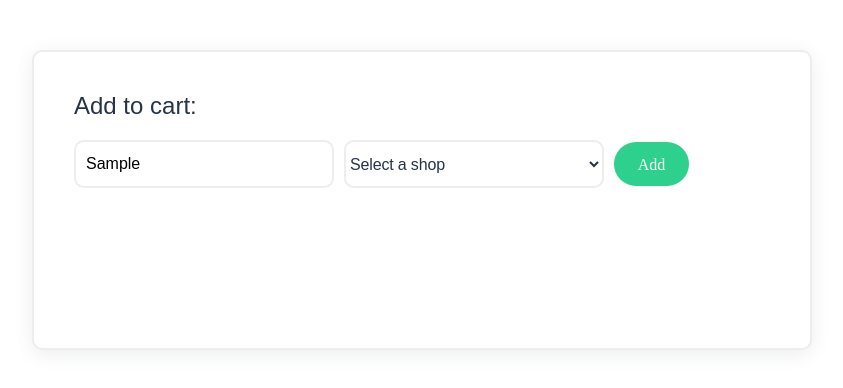
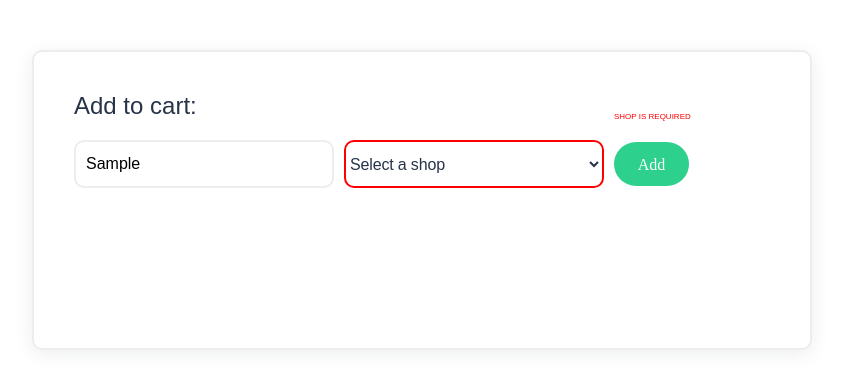
Before and after one commit to rbeaujon/shoppingCart, a React (Create React App) app: page / in a window 1280 px wide. Both pictures are taken after typing "Sample" into the empty fields and a click on the button "Add". Shown: the top 388 px of the page, without its empty margins (18-861 px from the left). Built offline with nearby package versions, Linux system fonts and the light colour scheme; data requests are answered from the project's data file; the HTML template or start-up script is replaced by a standard one.

Commit message:
feat: added form validations with error message
the UX was improved showing the error when the user try to add a new product and is miss some required field

```diff
--- a/src/components/cart/cart.scss
+++ b/src/components/cart/cart.scss
@@ -110,4 +110,12 @@
       color: #273348;
     }
   }
+  &__error {
+    color: red;
+    position: absolute;
+    left:580px;
+    top: 60px;
+    font-size: 8px;
+    text-transform: uppercase;
+  }
 }
--- a/src/components/cart/cart.tsx
+++ b/src/components/cart/cart.tsx
@@ -1,21 +1,31 @@
 import { useEffect, useState } from "react";
 import { useDispatch, useSelector } from 'react-redux';
 import { RootState } from '../../store/index';
-import { cartNameSelected, shopSelected, addToCart, deleteFromCart } from '../../store/onoff/cart.actions';
-import { Product } from '../../store/onoff/cart.types';
+import { cartNameSelected, addToCart, deleteFromCart } from '../../store/onoff/cart.actions';
+import { Product, Error } from '../../store/onoff/cart.types';
 import { ShopList } from "../shopList/shopList";
 import { Button } from "../utils/button/button";
 import TextInput from '../utils/textInput/textInput';
+
 import './cart.scss';
 
 export const Cart = () => {
   const [products, setProducts] = useState<Product[]>([]);
   const dispatch = useDispatch();
   const cart = useSelector((state: RootState) => state.cart);
+  const [error, setError] = useState<Error>({});
 
   const handleAddClick = () => {
     if (cart.isShopSelected && cart.isProductSelected) {
+      setError({})
       dispatch<any>(addToCart());
+      dispatch(cartNameSelected({ name: ''}))
+    } else if(!cart.isShopSelected && !cart.isProductSelected) {
+      setError({message: 'Shop and name are required', shopError: true, nameError: true})
+    } else if(!cart.isProductSelected){
+      setError({message: 'Name is required', nameError: true})
+    } else {
+      setError({message: 'Shop is required', shopError: true})
     }
   }
 
@@ -33,7 +43,9 @@ export const Cart = () => {
 
   return (
     <div className="cart">
+
       <label className="cart__title">Add to cart:</label>
+
       <TextInput
         type="text"
         id="name"
@@ -42,13 +54,17 @@ export const Cart = () => {
         value={cart.productName}
         onChange={(e)=> dispatch(cartNameSelected({ name: e.target.value }))}
         required
+        error={error.nameError ? true : false}
       />
-      <ShopList />
+
+      <ShopList error={error.shopError ? true : false}/>
+
       <Button
         id="add"
         className="cart__addButton"
         onClick={() => handleAddClick()}
       >Add</Button>
+
       <div className="cart__products">
         {products.map((product: Product, index: number) => (
           <div key={index}>
@@ -56,13 +72,15 @@ export const Cart = () => {
             <span className="cart__products--name">{product.name}</span>
             <input type="button"
               id="delete"
-              className="cart__deleteButton"
+              className="cart__deleteButton "
               value="Delete"
               onClick={() => handleDeleteClick(index)}
+
             />
           </div>
         ))}
       </div>
+      {error.message && <span className="cart__error">{error.message}</span>}
     </div>
   )
 }
--- a/src/components/shopList/shopList.scss
+++ b/src/components/shopList/shopList.scss
@@ -14,5 +14,8 @@
     line-height: 19px;
     letter-spacing: -0.01em;
     color: #273348;
+    &.--error {
+      border-color: red;
+    }
   }
 }
--- a/src/components/shopList/shopList.tsx
+++ b/src/components/shopList/shopList.tsx
@@ -10,9 +10,10 @@ interface Shop {
   sortOrder: number;
 }
 
-export const ShopList = () => {
+export const ShopList = (props: { error: boolean }) => {
   const [shops, setShops] = useState<Shop[]>([]);
   const [selectedShop, setSelectedShop] = useState<Shop | undefined>(undefined);
+  const { error, ...restProps } = props;
 
   const getShops = async () => {
     try {
@@ -39,7 +40,8 @@ export const ShopList = () => {
   return (
   <div className='shopList'>
     <select
-      className='shopList__select'
+      className={`shopList__select ${error ? '--error' : ''}`}
+
       onChange={handleShopSelect}>
 
       <option value="">Select a shop</option>
--- a/src/components/utils/textInput/textInput.scss
+++ b/src/components/utils/textInput/textInput.scss
@@ -1,5 +1,4 @@
 .textInput__input {
-
   box-sizing: border-box;
   display: flex;
   flex-direction: column;
@@ -16,6 +15,9 @@
   border-radius: 10px;
   padding-left: 10px;
   font-size: 16px;
+  &.--error {
+    border-color: red;
+  }
 
 
   &::placeholder {
--- a/src/components/utils/textInput/textInput.tsx
+++ b/src/components/utils/textInput/textInput.tsx
@@ -1,9 +1,11 @@
 import React, { FC, InputHTMLAttributes, useState } from 'react';
 import './textInput.scss';
 
-interface TextInputProps extends InputHTMLAttributes<HTMLInputElement> {}
+interface TextInputProps extends InputHTMLAttributes<HTMLInputElement> {
+  error?: boolean
+}
 
-const TextInput: FC<TextInputProps> = ({ value, onChange, ...rest }) => {
+const TextInput: FC<TextInputProps> = ({ value, onChange, error, ...rest }) => {
   const [inputValue, setInputValue] = useState(value || '');
 
   const handleInputChange = (e: React.ChangeEvent<HTMLInputElement>) => {
@@ -16,7 +18,7 @@ const TextInput: FC<TextInputProps> = ({ value, onChange, ...rest }) => {
   return (
     <div className='textInput'>
       <input
-        className='textInput__input'
+        className={`textInput__input ${error ? '--error' : ''}`}
         value={inputValue}
         onChange={handleInputChange}
         {...rest}
--- a/src/store/onoff/cart.types.tsx
+++ b/src/store/onoff/cart.types.tsx
@@ -10,6 +10,11 @@ export interface Product {
   id: string;
   name: string;
 }
+export interface Error {
+  message?: string;
+  shopError?: boolean;
+  nameError?: boolean;
+}
 
 export interface RootState {
   cart: CartState;
```
